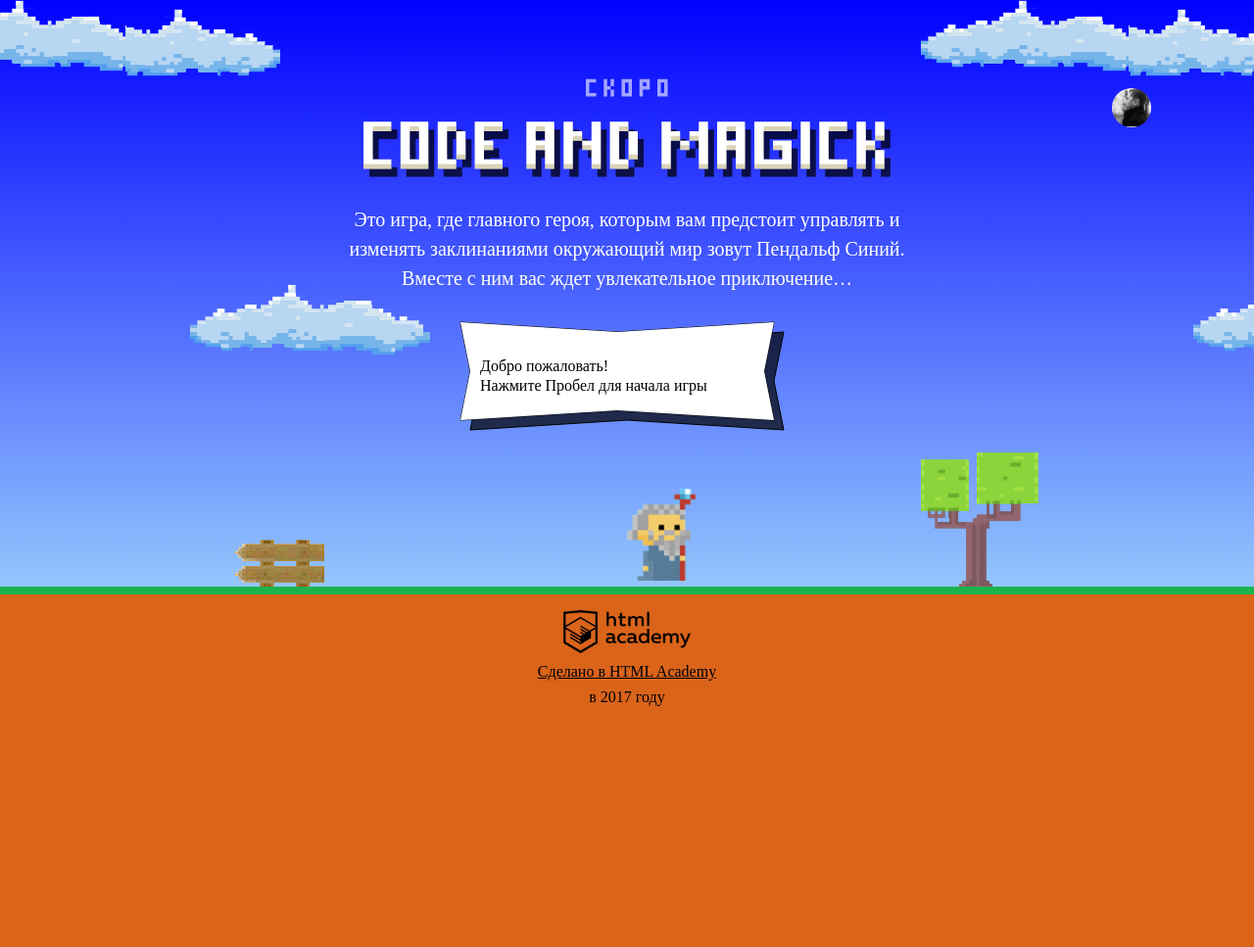
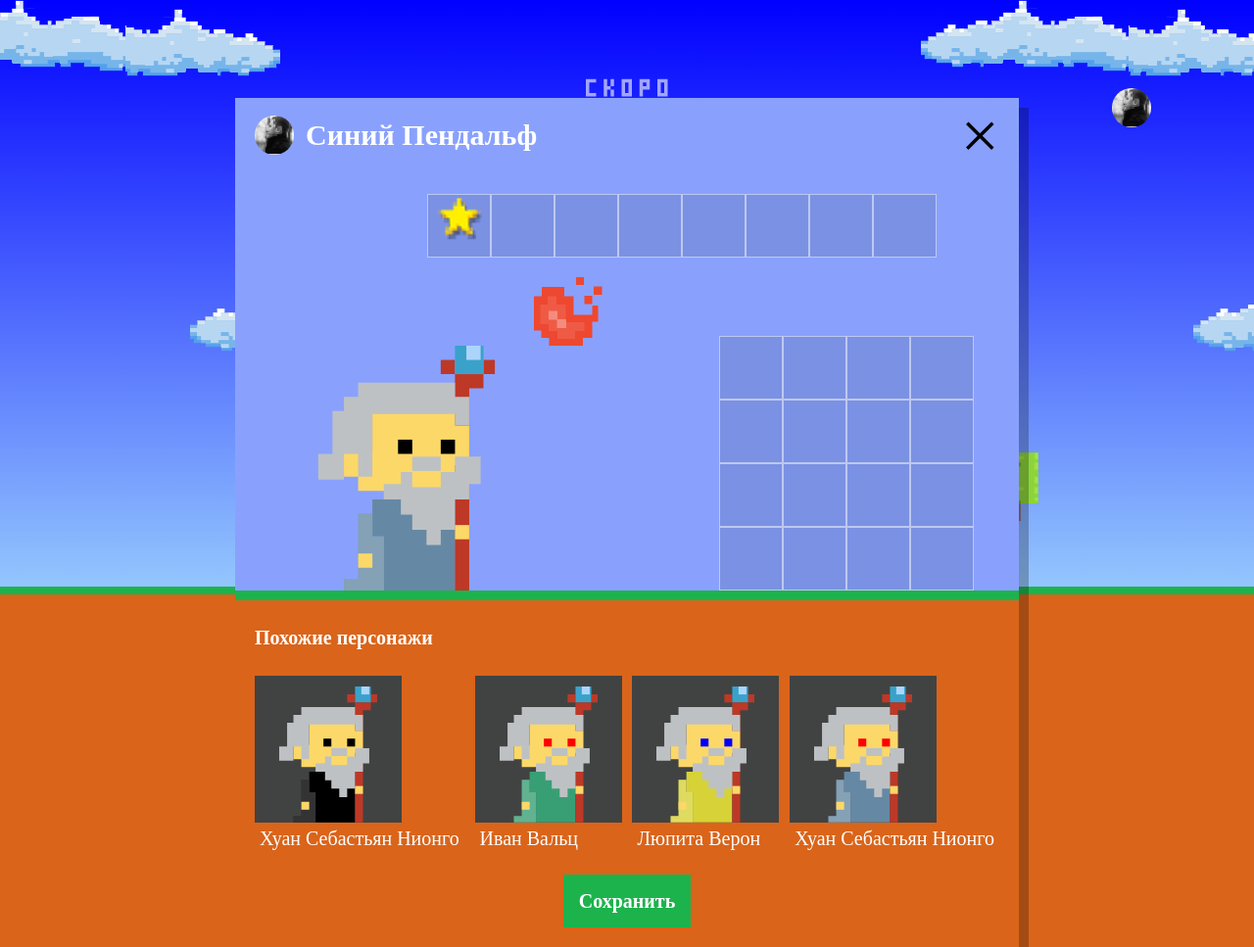
Before and after one commit to inwisloklem/157558-code-and-magick, a website: page index.html in a window 1280 px wide. Shown: the whole page at 98% size. Before the commit the page ends 800 px from the top, so only its background shows below. Drawn offline with Linux system fonts and the light colour scheme; a web font is replaced by a local one.

Commit message:
Add wizards setup and populate similar wizards list

```diff
--- a/index.html
+++ b/index.html
@@ -193,5 +193,6 @@
 </script>
 <script src="js/stat.js"></script>
 <script src="js/game.js"></script>
+<script src="js/setup.js"></script>
 </body>
 </html>
--- /dev/null
+++ b/js/setup.js
@@ -0,0 +1,101 @@
+'use strict';
+
+var FIRST_NAMES = [
+  'Иван',
+  'Хуан Себастьян',
+  'Мария',
+  'Кристоф',
+  'Виктор',
+  'Юлия',
+  'Люпита',
+  'Вашингтон'
+];
+
+var LAST_NAMES = [
+  'да Марья',
+  'Верон',
+  'Мирабелла',
+  'Вальц',
+  'Онопко',
+  'Топольницкая',
+  'Нионго',
+  'Ирвинг'
+];
+
+var COAT_COLORS = [
+  'rgb(101, 137, 164)',
+  'rgb(241, 43, 107)',
+  'rgb(146, 100, 161)',
+  'rgb(56, 159, 117)',
+  'rgb(215, 210, 55)',
+  'rgb(0, 0, 0)'
+];
+
+var EYES_COLORS = [
+  'black',
+  'red',
+  'blue',
+  'yellow',
+  'green'
+];
+
+function getRandomArrayElement(array) {
+  return array[Math.floor(Math.random() * array.length)];
+}
+
+function generateName(firstNames, lastNames) {
+  if (Math.random() > 0.5) {
+    return getRandomArrayElement(firstNames) + ' ' + getRandomArrayElement(lastNames);
+  } else {
+    return getRandomArrayElement(lastNames) + ' ' + getRandomArrayElement(firstNames);
+  }
+}
+
+function generateWizardsArray(firstNames, lastNames, coatColors, eyesColors, num) {
+  var wizards = [];
+
+  for (var i = 0; i < num; i++) {
+    wizards.push({
+      'name': generateName(firstNames, lastNames),
+      'coatColor': getRandomArrayElement(coatColors),
+      'eyesColor': getRandomArrayElement(eyesColors)
+    });
+  }
+
+  return wizards;
+}
+
+function renderWizard(wizard, template) {
+  var wizardElement = template.cloneNode(true);
+
+  wizardElement.querySelector('.setup-similar-label').textContent = wizard.name;
+  wizardElement.querySelector('.wizard-eyes').style.fill = wizard.eyesColor;
+  wizardElement.querySelector('.wizard-coat').style.fill = wizard.coatColor;
+
+  return wizardElement;
+}
+
+function makeFragment(wizards) {
+  var fragment = document.createDocumentFragment();
+
+  for (var i = 0; i < wizards.length; i++) {
+    fragment.appendChild(renderWizard(wizards[i], similarWizardTemplate));
+  }
+
+  return fragment;
+}
+
+var similarWizardTemplate = document.querySelector('#similar-wizard-template').content;
+
+var setup = document.querySelector('.setup');
+var setupSimilar = setup.querySelector('.setup-similar');
+var setupSimilarList = setupSimilar.querySelector('.setup-similar-list');
+
+setupSimilarList.appendChild(
+    makeFragment(
+        generateWizardsArray(FIRST_NAMES, LAST_NAMES, COAT_COLORS, EYES_COLORS, 4)
+    )
+);
+
+setup.classList.remove('hidden');
+setupSimilar.classList.remove('hidden');
```
